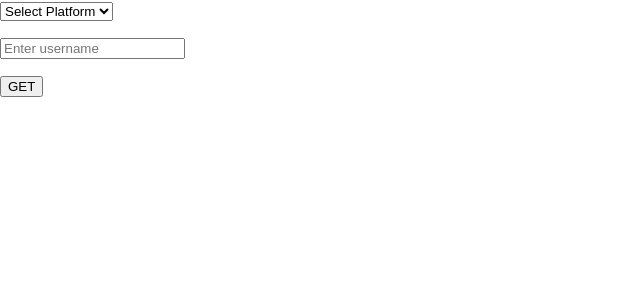
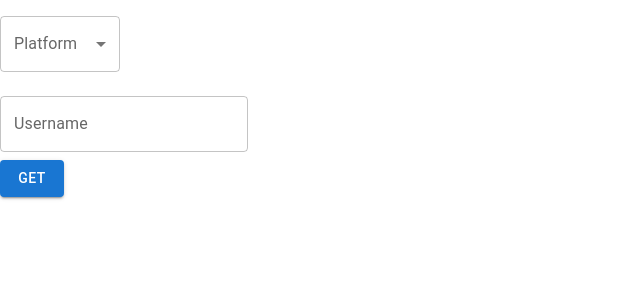
Before and after one commit to avantika-319/CoderStats-FrontEnd, a React (Create React App) app: page / in a window 1280 px wide. Shown: the top 300 px of the page, without its empty margins (0-640 px from the left). Built offline with nearby package versions, Linux system fonts and the light colour scheme.

Commit message:
added cardleetcode and cardcodeforces component

```diff
--- a/package.json
+++ b/package.json
@@ -3,6 +3,9 @@
   "version": "0.1.0",
   "private": true,
   "dependencies": {
+    "@emotion/react": "^11.11.4",
+    "@emotion/styled": "^11.11.0",
+    "@mui/material": "^5.15.13",
     "@testing-library/jest-dom": "^5.17.0",
     "@testing-library/react": "^13.4.0",
     "@testing-library/user-event": "^13.5.0",
--- a/src/App.js
+++ b/src/App.js
@@ -1,12 +1,15 @@
 
+import { Box, Button, FormControl, InputLabel, MenuItem, Select, TextField } from "@mui/material";
 import axios from "axios";
 import { useState } from "react";
+import CardCodeforces from "./components/CardCodeforces";
+import CardLeetCode from "./components/Cardleetcode";
 
 function App() {
   const URL = "https://coder-stats.vercel.app";
   const [platform, setPlatform] = useState(""); //which platform data to get
   const [userName, setUsername] = useState("");
-  const [userProfile, setUserProfile] = useState({});
+  const [userProfile, setUserProfile] = useState(null);
 
   const handleSelectChange = (event)=>{
     setPlatform(event.target.value)
@@ -105,56 +108,57 @@ function App() {
 
   return (
     <div className="App">
-      <select value={platform} onChange={handleSelectChange}>
+      {/*<select value={platform} onChange={handleSelectChange}>
         <option value="Select Platform">Select Platform</option>
         <option value="codeforces">codeforces</option>
         <option value="leetcode">leetcode</option>
+  </select>*/}
 
-      </select>
-      <p>{platform}</p>
+  <Box sx={{mt:2}}>
+  <FormControl sx={{minWidth : 120}}>
+    <InputLabel id="demo-simple-select-label">Platform</InputLabel>
+    <Select
+      labelId="demo-simple-select-label"
+      id="demo-simple-select"
+      value={platform}
+      label="Platform"
+      onChange={handleSelectChange}
+    >
+      <MenuItem value="Select Platform">Select Platform</MenuItem>
+      <MenuItem value="codeforces">Codeforces</MenuItem>
+      <MenuItem value="leetcode">leetcode</MenuItem>
+    </Select>
+  </FormControl>
+  </Box>
 
-      <input
+      {/*<p>{platform}</p>*/}
+
+      {/* <input
         type="text"
         //value={username}
         placeholder="Enter username"
         onChange={handleInputChange}
-      />
+      /> */}
 
-      <p>{userName}</p>
+      <Box sx={{mt:3}}>
+      <TextField label="Username" variant="outlined" onChange={handleInputChange}/>
+      </Box>
 
-      <button onClick={fetchProfile}>GET</button>
+      {/* <p>{userName}</p> */}
+
+      {/* <button onClick={fetchProfile}>GET</button> */}
+
+      <Button variant="contained" onClick={fetchProfile} sx={{mt:1}}>GET</Button>
 
       {
         (userProfile && platform === 'codeforces') && (
-          <div>
-          <div style={{'display':'flex', 'flexDirection':'row'}}> <h5>Handle:</h5>  <h5>{userProfile.handle}</h5> </div>
-          <div style={{'display':'flex', 'flexDirection':'row'}}> <h5>Rank: </h5><h5>{userProfile.rank}</h5></div>
-          <div style={{'display':'flex', 'flexDirection':'row'}}> <h5>Rating:</h5> <h5>{userProfile.rating}</h5></div>
-          <div style={{'display':'flex', 'flexDirection':'row'}}><h5>MaxRank: </h5> <h5>{userProfile.maxRank}</h5></div>
-          <div style={{'display':'flex', 'flexDirection':'row'}}><h5>MaxRating:</h5> <h5> {userProfile.maxRating}</h5></div>
-          <div style={{'display':'flex', 'flexDirection':'row'}}><h5>Friend:</h5> <h5> {userProfile.friends}</h5></div>
-          <div style={{'display':'flex', 'flexDirection':'row'}}><h5>Questions:</h5> <h5> {userProfile.questionSolved}</h5></div>
-          </div>
+          <CardCodeforces userProfile={userProfile}/>
         )
-        }
-        {
+      }
+
+      {
         (userProfile && platform === 'leetcode') && (
-          <div>
-          <div style={{'display':'flex', 'flexDirection':'row'}}><h5>Avatar:</h5> <img src={userProfile.userAvatar}/></div>
-          <div style={{'display':'flex', 'flexDirection':'row'}}> <h5>Handle:</h5>  <h5>{userProfile.username}</h5> </div>
-          <div style={{'display':'flex', 'flexDirection':'row'}}> <h5>Rank: </h5><h5>{userProfile.ranking}</h5></div>
-          <div style={{'display':'flex', 'flexDirection':'row'}}> <h5>Rating:</h5> <h5>{userProfile.rating}</h5></div>
-          <div style={{'display':'flex', 'flexDirection':'row'}}><h5>Badge: </h5> <h5>{userProfile.badge.name}</h5></div>
-          <div style={{'display':'flex', 'flexDirection':'row'}}><h5>Contest Attended:</h5> <h5> {userProfile.attendedContestsCount}</h5></div>
-          <div><h5>problemSolved</h5></div>
-          <>
-          {
-            userProfile.languageProblemCount.map((item,index)=>{
-             return <div key={index} style={{'display':'flex', 'flexDirection':'row'}}><h5>{item.languageName} : </h5> <h5> {item.problemsSolved}</h5></div>
-            })
-          }
-          </>
-        </div>
+        <CardLeetCode userProfile={userProfile}/>
         )
       }
     </div>
--- /dev/null
+++ b/src/components/CardCodeforces.jsx
@@ -0,0 +1,21 @@
+import { Box, Card, Typography } from "@mui/material";
+import React from "react";
+
+const CardCodeforces = (props) =>{
+    const {userProfile} = props;
+    return(
+        <Card sx={{mt:2, maxWidth:400}}>
+            <Box>
+            <Box style={{'display':'flex', 'flexDirection':'row'}}> <Typography>Handle:</Typography>  <Typography>{userProfile.handle}</Typography> </Box>
+            <Box style={{'display':'flex', 'flexDirection':'row'}}> <Typography>Rank: </Typography><Typography>{userProfile.rank}</Typography></Box>
+            <Box style={{'display':'flex', 'flexDirection':'row'}}> <Typography>Rating:</Typography> <Typography>{userProfile.rating}</Typography></Box>
+            <Box style={{'display':'flex', 'flexDirection':'row'}}><Typography>MaxRank: </Typography> <Typography>{userProfile.maxRank}</Typography></Box>
+            <Box style={{'display':'flex', 'flexDirection':'row'}}><Typography>MaxRating:</Typography> <Typography> {userProfile.maxRating}</Typography></Box>
+            <Box style={{'display':'flex', 'flexDirection':'row'}}><Typography>Friend:</Typography> <Typography> {userProfile.friends}</Typography></Box>
+            <Box style={{'display':'flex', 'flexDirection':'row'}}><Typography>Questions:</Typography> <Typography> {userProfile.questionSolved}</Typography></Box>
+            </Box>
+        </Card>
+    )
+}
+
+export default CardCodeforces;
--- /dev/null
+++ b/src/components/Cardleetcode.jsx
@@ -0,0 +1,27 @@
+import { Box, Card, Typography } from "@mui/material";
+import React from "react";
+
+const CardLeetCode = (props)=>{
+    const {userProfile} = props;
+    return(
+        <Card sx={{mt:2, maxWidth:400}}>
+          <Box style={{'display':'flex', 'flexDirection':'row'}}><Typography>Avatar:</Typography> <img src={userProfile.userAvatar} alt="avatar"/></Box>
+          <Box style={{'display':'flex', 'flexDirection':'row'}}> <Typography>Handle:</Typography>  <Typography>{userProfile.username}</Typography> </Box>
+          <Box style={{'display':'flex', 'flexDirection':'row'}}> <Typography>Rank: </Typography><Typography>{userProfile.ranking}</Typography></Box>
+          <Box style={{'display':'flex', 'flexDirection':'row'}}> <Typography>Rating:</Typography> <Typography>{userProfile.rating}</Typography></Box>
+          <Box style={{'display':'flex', 'flexDirection':'row'}}><Typography>Badge: </Typography> <Typography>{userProfile.badge.name}</Typography></Box>
+          <Box style={{'display':'flex', 'flexDirection':'row'}}><Typography>Contest Attended:</Typography> <Typography> {userProfile.attendedContestsCount}</Typography></Box>
+          <Box><Typography>problemSolved</Typography></Box>
+          <>
+          {
+            userProfile.languageProblemCount.map((item,index)=>{
+             return <Box key={index} style={{'display':'flex', 'flexDirection':'row'}}><Typography>{item.languageName} : </Typography> <Typography> {item.problemsSolved}</Typography></Box>
+            })
+          }
+          </>
+        </Card>
+    )
+
+}
+
+export default CardLeetCode;
```
Also changed, not shown: 1 other file (tests, documents, lock files or other folders).
